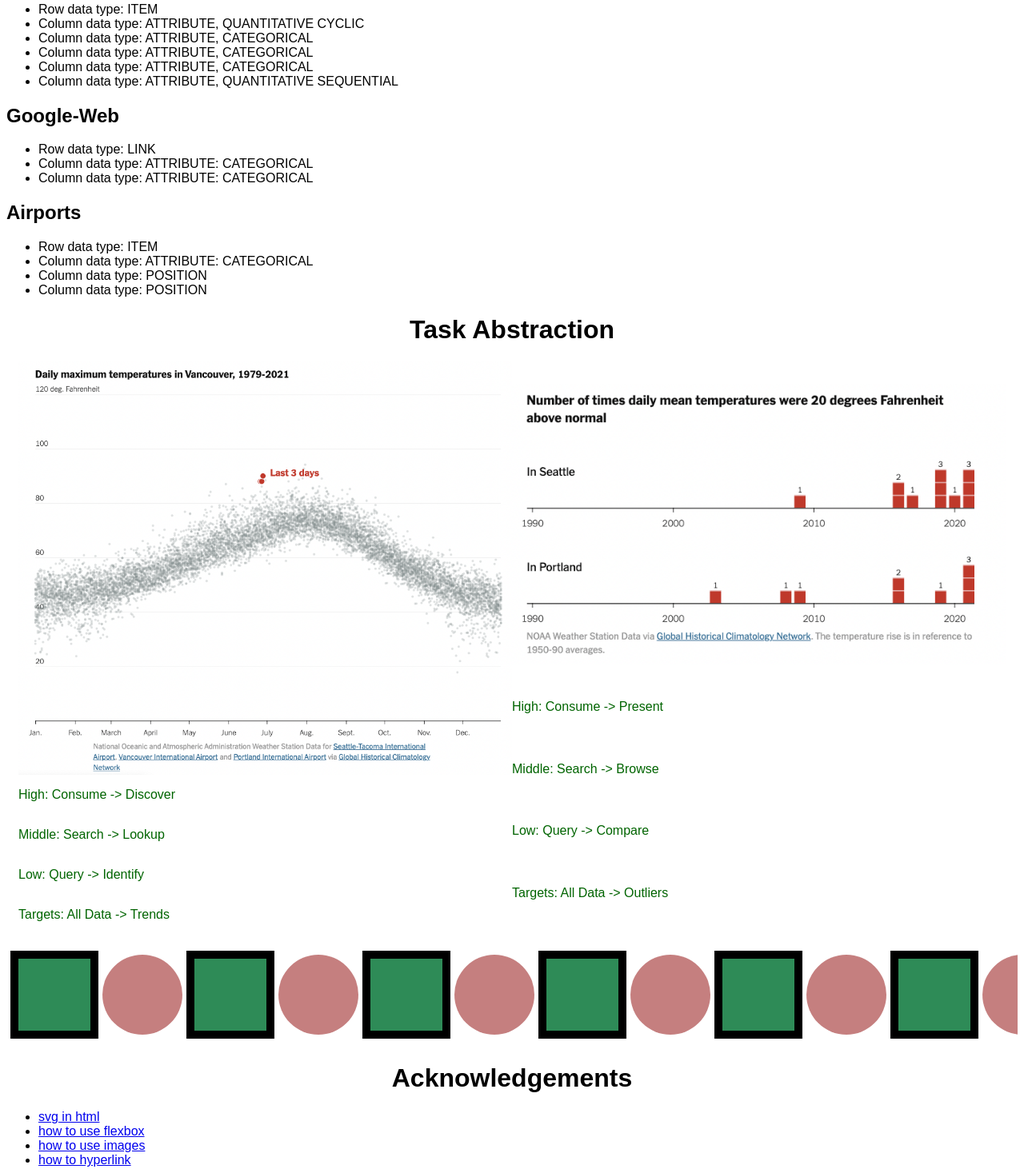
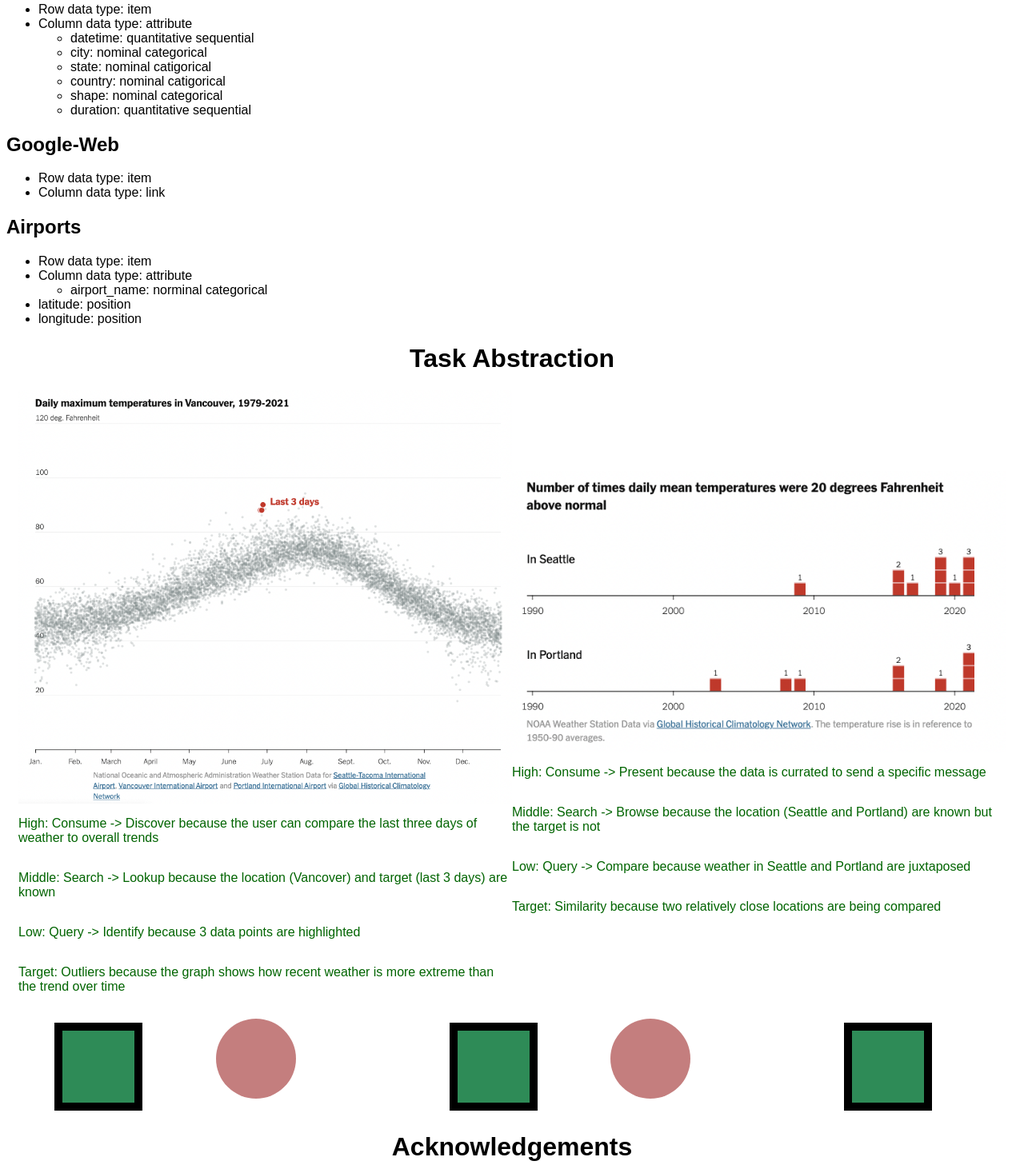
Before and after one commit to DS4200-S23-Class/hw-02-mack-and-marley, a plain HTML site: page index.html in a window 1280 px wide. Shown: the part 297-1759 px from the top of the page at 80% size. Drawn offline with Linux system fonts and the light colour scheme.

Commit message:
shapes fixed

```diff
--- a/index.html
+++ b/index.html
@@ -16,7 +16,7 @@
     <div id="data-abstraction">
         <div class="info">
         <h1 class="centered">Dataset Types</h1>
-            <table style="width:100%">
+            <table class="table">
                 <tr id="first-row">
                     <th id="row-names">Data</th>
                     <th id="row-names">Link</th>
@@ -35,7 +35,7 @@
                 <tr>
                     <th>Airports</th>
                     <th><a href="data/Airports.csv">link</a></th>
-                    <th>Table</th>
+                    <th>Geometry</th>
                 </tr>
             </table>
         </div>
@@ -43,27 +43,36 @@
             <h1 class="centered">Data Types</h1>
             <h2>UFO</h2>
             <ul>
-                <li>Row data type: ITEM</li>
-                <li>Column data type: ATTRIBUTE, QUANTITATIVE CYCLIC</li>
-                <li>Column data type: ATTRIBUTE, CATEGORICAL</li>
-                <li>Column data type: ATTRIBUTE, CATEGORICAL</li>
-                <li>Column data type: ATTRIBUTE, CATEGORICAL</li>
-                <li>Column data type: ATTRIBUTE, QUANTITATIVE SEQUENTIAL</li>
+                <li>Row data type: item</li>
+                <li>Column data type: attribute</li>
+                <ul>
+                    <li>datetime: quantitative sequential</li>
+                    <li>city: nominal categorical</li>
+                    <li>state: nominal catigorical</li>
+                    <li>country: nominal catigorical</li>
+                    <li>shape: nominal categorical</li>
+                    <li>duration: quantitative sequential</li>
+                </ul>
             </ul>
 
             <h2>Google-Web</h2>
             <ul>
-                <li>Row data type: LINK</li>
-                <li>Column data type: ATTRIBUTE: CATEGORICAL</li>
-                <li>Column data type: ATTRIBUTE: CATEGORICAL</li>
+                <li>Row data type: item</li>
+                <li>Column data type: link</li>
+
             </ul>
 
             <h2>Airports</h2>
             <ul>
-                <li>Row data type: ITEM</li>
-                <li>Column data type: ATTRIBUTE: CATEGORICAL</li>
-                <li>Column data type: POSITION</li>
-                <li>Column data type: POSITION</li>
+                <li>Row data type: item</li>
+                <li>Column data type: attribute</li>
+                <ul>
+                    <li>airport_name: norminal categorical</li>
+                </ul>
+
+                <li>latitude: position</li>
+                <li>longitude: position</li>
+                </li>
         </div>
     </div>
 
@@ -72,39 +81,52 @@
         <div class="flex-container">
             <div class="item">
                 <img src="img/vis1.png" alt="First image">
-                <p class="subtext">High: Consume -> Discover</p>
-                <p class="subtext">Middle: Search -> Lookup</p>
-                <p class="subtext">Low: Query -> Identify</p>
-                <p class="subtext">Targets: All Data -> Trends</p>
+                <p class="subtext">High: Consume -> Discover because the user can compare the last three days of weather to overall trends</p>
+                <p class="subtext">Middle: Search -> Lookup because the location (Vancover) and target (last 3 days) are known</p>
+                <p class="subtext">Low: Query -> Identify because 3 data points are highlighted</p>
+                <p class="subtext">Target: Outliers because the graph shows how recent weather is more extreme than the trend over time </p>
 
             </div>
             <div class="item">
                 <img src="img/vis2.png" alt="Second image">
-                <p class="subtext">High: Consume -> Present</p>
-                <p class="subtext">Middle: Search -> Browse</p>
-                <p class="subtext">Low: Query -> Compare</p>
-                <p class="subtext">Targets: All Data -> Outliers</p>
+                <p class="subtext">High: Consume -> Present because the data is currated to send a specific message</p>
+                <p class="subtext">Middle: Search -> Browse because the location (Seattle and Portland) are known but the target is not</p>
+                <p class="subtext">Low: Query -> Compare because weather in Seattle and Portland are juxtaposed</p>
+                <p class="subtext">Target: Similarity because two relatively close locations are being compared</p>
 
             </div>
         </div>
     </div>
     <div id="decoration">
-        <svg width="1440" height="120">
-            <rect class="rect" width="100" height="100" x="10" y = "10"/>
-            <circle class="circle" r="50" cx="170" cy="60"/>
-            <rect class="rect" width="100" height="100" x="230" y = "10"/>
-            <circle class="circle" r="50" cx="390" cy="60"/>
-            <rect class="rect" width="100" height="100" x="450" y = "10"/>
-            <circle class="circle" r="50" cx="610" cy="60"/>
-            <rect class="rect" width="100" height="100" x="670" y = "10"/>
-            <circle class="circle" r="50" cx="830" cy="60"/>
-            <rect class="rect" width="100" height="100" x="890" y = "10"/>
-            <circle class="circle" r="50" cx="1050" cy="60"/>
-            <rect class="rect" width="100" height="100" x="1110" y = "10"/>
-            <circle class="circle" r="50" cx="1270" cy="60"/>
-            <rect class="rect" width="100" height="100" x="1330" y = "10"/>
+        <div class="flex-container">
+            <div class="item">
+                <svg class ="rec" width="1440" height="120">
+                    <rect width="100" height="100" x="50" y = "10"/>
+                </svg>
+            </div>
+            <div class="item">
+                <svg class="cir"width="1440" height="120">
+                    <circle class="circle" r="50" cx="50" cy="50"/>
+                </svg>
+            </div>
+            <div class="item">
+                <svg class="rec" width="1440" height="120">
+                    <rect class="rect" width="100" height="100" x="50" y = "10"/>
+                </svg>
+            </div>
+             <div class="item">
+                <svg class ="cir" width="1440" height="120">
+                    <circle class="circle" r="50" cx="50" cy="50"/>
+                </svg>
+            </div>
+            <div class="item">
+                <svg class="rec" width="1440" height="120">
+                    <rect class="rect" width="100" height="100" x="50" y = "10"/>
+                </svg>
+            </div>
 
-        </svg>
+
+        </div>
 
     </div>
     <h1 class="centered">Acknowledgements</h1>
--- a/style.css
+++ b/style.css
@@ -1,6 +1,26 @@
 body {
 	font-family: Arial;
 }
+
+.centered {
+	text-align: center;
+
+}
+
+.table {
+	width: 100%;
+	margin-left:10px;
+	margin-right:80px;
+}
+
+#row-names {
+	color: blue;
+}
+
+#first-row {
+	background-color:lightskyblue;
+}
+
 
 .flex-container {
 	margin: 15px;
@@ -15,8 +35,7 @@ body {
   flex-direction: column;
   flex-basis: 100%;
   flex: 2;
-
-
+  align-self: center;
 
 }
 
@@ -33,30 +52,19 @@ img{
 
 
 
-
-.centered {
-	text-align: center;
-
+.cir {
+	opacity: 50%;
+	fill: darkred;
+	margin: 0 auto;
+	position: relative;
 }
 
-
-
-.circle {
-	opacity: 50%;
-	fill: darkred;
-	radius: 50;
-	cy: 60;
-	margin: 0 auto;
-}
-
-.rect {
+.rec {
 	fill: seagreen;
 	stroke: black;
 	stroke-width: 10;
-	/*width: 100;
-	height: 100;
-	y: 10;*/
 	margin: 0 auto;
+  	postion: relative;
 
 }
 
@@ -75,16 +83,3 @@ svg{
 div{
 	justify-content: space-evenly;
 }
-
-
-
-
-
-
-#row-names {
-	color: blue;
-}
-
-#first-row {
-	background-color:lightskyblue;
-}
```
